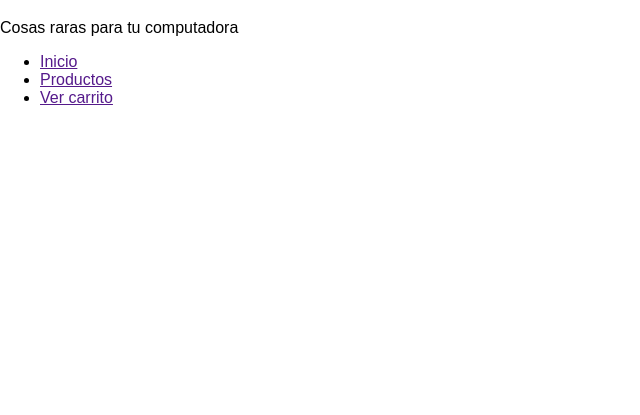
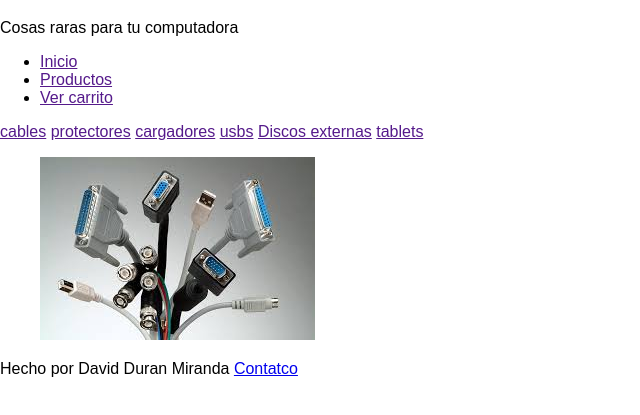
Before and after one commit to eljoven/electronicoraro, a plain HTML site: page template/index.html in a window 1280 px wide. Shown: the part 61-476 px from the top of the page, without its empty margins (0-640 px from the left). Drawn offline with Linux system fonts and the light colour scheme.

Commit message:
Week 5 S8
Imagenes descargadas.
Casi terminado de HTML.

```diff
--- a/template/index.html
+++ b/template/index.html
@@ -17,13 +17,28 @@
 			</ul>
 		</nav>
 	</header>
+	<div class="contenedor">
 		<section class="categorias">
+			<a href="">cables</a>
+			<a href="">protectores</a>
+			<a href="">cargadores</a>
+			<a href="">usbs</a>
+			<a href="">Discos externas</a>
+			<a href="">tablets </a>
 		</section>
 		<section class="productos">
+			<article class="producto">
+				<figure>
+					<img src="../static/img/cables.jpg">
+				</figure>
+
+			</article>
 		</section>
 		<section class="variado">
 		</section>
+	</div>
 	<footer>
+		<p>Hecho por David Duran Miranda <a href="mailto:davidduranm@gmail">Contatco</a></p>
 	</footer>
 </body>
 </html>
```
Also changed, not shown: static/img/cables.jpg (added), static/img/cargadordeMac.jpg (added), static/img/memoria.jpg (added), static/img/mini Ipad.jpg (added), static/img/protectores.jpg (added), static/img/usb-8.jpg (added). Lines whose indentation alone changed are shown as unchanged.
